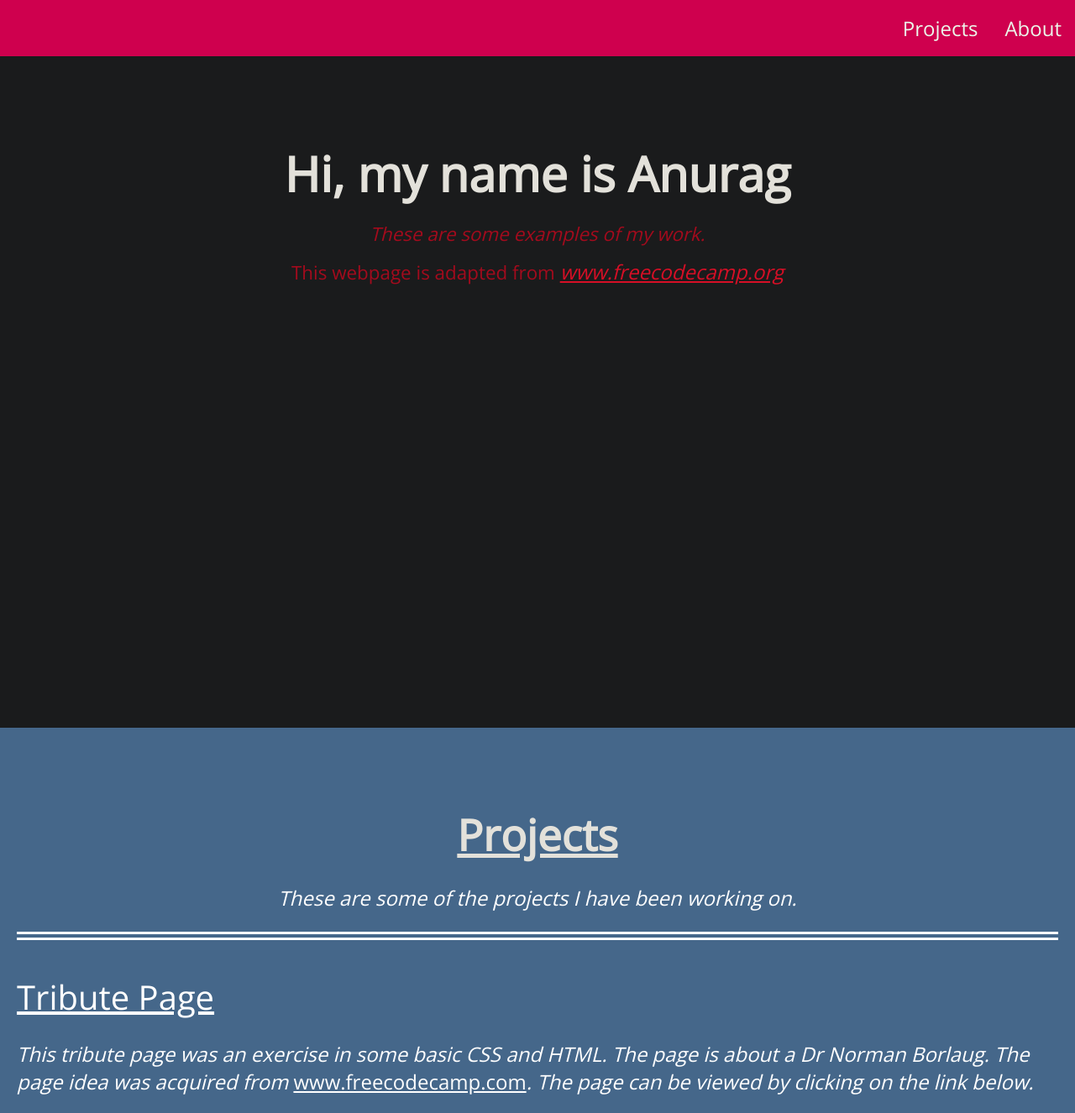
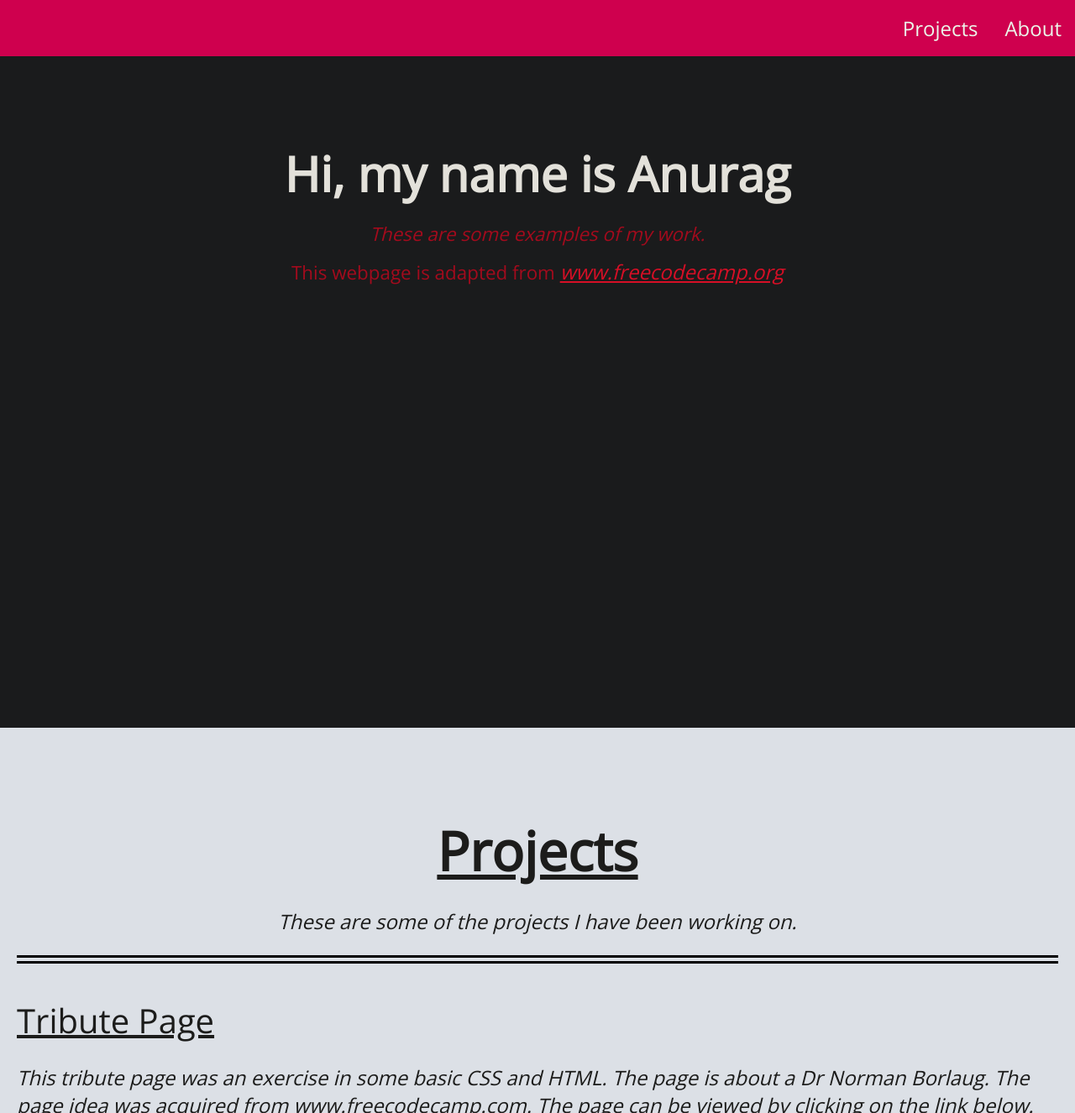
Before and after one commit to anuragpurkayastha/anuragpurkayastha.github.io, a PHP site: page / in a window 1280 px wide. Shown: the top 1326 px of the page at 84% size. Run offline with PHP 8.4, Linux system fonts and the light colour scheme.

Commit message:
Formatting and colour changes.

```diff
--- a/GuessTheColourGame.html
+++ b/GuessTheColourGame.html
@@ -19,8 +19,11 @@
 			<li>Six different colours will be displayed.</li>
 			<li>You must guess which of the 6 colours matches the given RGB value.</li>
 		</ol>
+
+		<p><u>Note</u>: there is a bug where the last clicked "correct" button is remembered from the previous game, into subsequent games.</p>
 	</div>
 
+	<h2>The rgb value of the correct button is:</h2>
 	<h2 id="colourValue"></h2>
 
   <h2 id="answerMessage"></h2>
@@ -36,6 +39,8 @@
 
     <div id="reset"><button id="resetButton">Reset game</button></div>
 
+	<a href="index.html">Home</a>
+
 	<footer>Adapted from <a style="font-size:inherit;" href="https://projects.raspberrypi.org/en/projects/cd-beginner-javascript-sushi" target="_blank">https://projects.raspberrypi.org/en/projects/cd-beginner-javascript-sushi</a></footer>
 
 	<script src="js/GuessTheColourGameScript.js"></script>
--- a/css/style.css
+++ b/css/style.css
@@ -14,21 +14,37 @@ body {
   margin: 0;
   font-family: 'Open Sans';
   font-size: 100%;
-  background-color: #45678a;
-  color: white;
+  background-color: #dce0e6;
+  color: #1c1c1b;
+  text-align: center;
 }
 
 a {
   text-decoration: underline;
   font-size: 100%;
   font-style: italic;
+  color: inherit;
 }
 
-p{
-	color: white;
-	font-size: 100%;
+blockquote {
+	font-style: italic;
+	margin-bottom: 3em;
+	max-width: 700px;
 }
 
+footer {
+	margin: 30px auto 20px auto;
+	font-size: 70%;
+	text-align: center;
+}
+
+h1 {
+  font-size: 400%;
+  text-align: center;
+  text-decoration: underline;
+  padding-top: 0px;
+  margin-bottom: 20px;
+}
 /*================================================*/
 /*  Navigation bar*/
 /*================================================*/
@@ -94,34 +112,21 @@ p{
 /*	Projects section*/
 /*================================================*/
 #projects {
-	background-color: #45678a;
 	padding-top: 50px;
 	text-align: center;
 }
 
 #projects p {
-	color: white;
 	font-size: 1.5em;
 	font-style: italic;
 }
 
-  /* PROJECTS HEADER */
-#projects h2 {
-  font-size: 4vw;
-  text-align: center;
-  text-decoration: underline;
-  color: #E3E1DA;
-  padding-top: 0px;
-  margin-bottom: 20px;
-}
-
-  /* Project Tiles */
 .project-section {
   display: flex;
   flex-flow: column;
   margin: 0px 20px 0px 20px;
   padding: 20px 0px 20px 0px;
-  border-top: 10px double white;
+  border-top: 10px double black;
 }
 
 .project-section p {
@@ -134,7 +139,6 @@ p{
 	text-decoration: underline;
 	font-weight: 400;
 	font-size: 2.5em;
-	color: white;
 	text-align: left;
 	margin-top: 20px;
 	margin-bottom: 0px;
@@ -260,7 +249,6 @@ footer {
   text-align: center;
   font-style:italic;
   font-size: 24px;
-  color: white;
 }
 
 #survey-form {
@@ -312,10 +313,7 @@ input[type="submit"]{
 	padding-top: 10px;
 	padding-bottom: 10px;
 	margin-top: 20px;
-}
-
-a{
-	font-style: normal;
+	text-align: center;
 }
 
 /*=============================================================================*/
@@ -346,10 +344,6 @@ a{
     background-color: lightgrey;
 }
 
-h1{
-    text-align: center;
-}
-
 #colourValue{
     margin: 0 auto 20px auto;
     text-align: center;
--- a/index.html
+++ b/index.html
@@ -18,14 +18,14 @@
 
     <!-- WELCOME SECTION -->
     <section id="welcome-section">
-      <h1>Hi, my name is Anurag</h1>
+      <h1 id="welcomeSectionHeader">Hi, my name is Anurag</h1>
       <p style="font-style: italic;">These are some examples of my work.</p>
       <p>This webpage is adapted from <a href="https://codepen.io/freeCodeCamp/full/zNBOYG">www.freecodecamp.org</a></p>
     </section>
 
     <!--PROJECTS SECTION -->
     <section id="projects">
-      <h2>Projects</h2>
+      <h1>Projects</h1>
 
 	  <p>These are some of the projects I have been working on.</p>
       <!-- PROJECT TILES -->
@@ -56,9 +56,9 @@
 		<div class="project-section">
 			<h3>Guess the Color Game</h3>
 
-			<p>This is a simple game programmed in Javascript. It is an exercise in basic Javascript commands. The idea for this game was taken from <a href="https://projects.raspberrypi.org/en/projects/cd-beginner-javascript-sushi" style="font-size: 100%">Raspberry Pi Website</a>.</p>
+			<p>This is a simple game programmed in Javascript. It is an exercise in basic Javascript commands. The idea for this game was taken from <a href="https://projects.raspberrypi.org/en/projects/cd-beginner-javascript-sushi">Raspberry Pi Website</a>.</p>
 
-			<a href="./GuessTheColourGame.html">Click here to go to the game.</a>
+			<a class = "project-link" href="./GuessTheColourGame.html">Click here to go to the game.</a>
 		</div>
 
     </section>
--- a/project2_surveyform.html
+++ b/project2_surveyform.html
@@ -42,7 +42,7 @@
 			</select>
 		</label>
 
-		<p style="margin-bottom: 5px; font-weight: bold;">Would you recommend freeCodeCamp to a friend?</p>
+		<p class = "surveyText">Would you recommend freeCodeCamp to a friend?</p>
 			<label for="definitely-button">
 				<input id="definitely-button" type="radio" name="recommendation" value="definitely">Definitely</input>
 			</label>
@@ -53,7 +53,7 @@
 				<input id="notsure-button" type="radio" name="recommendation" value="notsure">Not Sure</input>
 			</label>
 
-		<p style="margin-bottom: 5px; margin-top:20px; font-weight: bold;">What would you like to see improved? (Check all that apply)</p>
+		<p class = "surveyText">What would you like to see improved? (Check all that apply)</p>
 			<label for="front-end-projects">
 				<input id="front-end-projects" type="checkbox" value="front-end-projects">Front-end Projects</input>
 			</label>
@@ -73,7 +73,7 @@
 				<input id="additional-course" type="checkbox" value="additional-course">Additional Courses</input>
 			</label>
 
-		<p style="margin-bottom: 5px; margin-top:20px; font-weight: bold;">Any comments or suggestions?</p>
+		<p class = "surveyText textBoxLabel">Any comments or suggestions?</p>
 			<textarea class="inputfield" rows="10" cols="100" placeholder="Enter text here"></textarea>
 
 		<input type="submit" value="Submit"></input>
```
Also changed, not shown: other parts of css/style.css (+20 -20 lines), js/GuessTheColourGameScript.js (+42 -3 lines).
